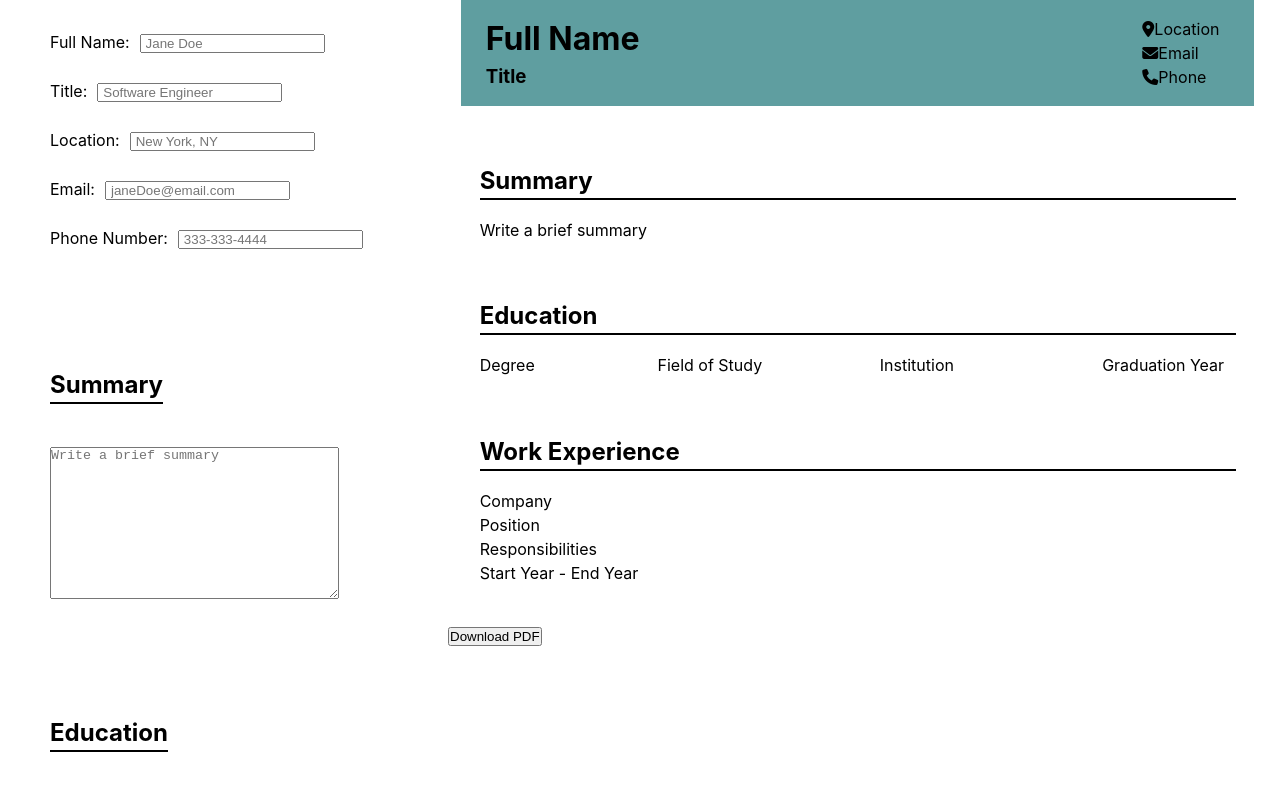
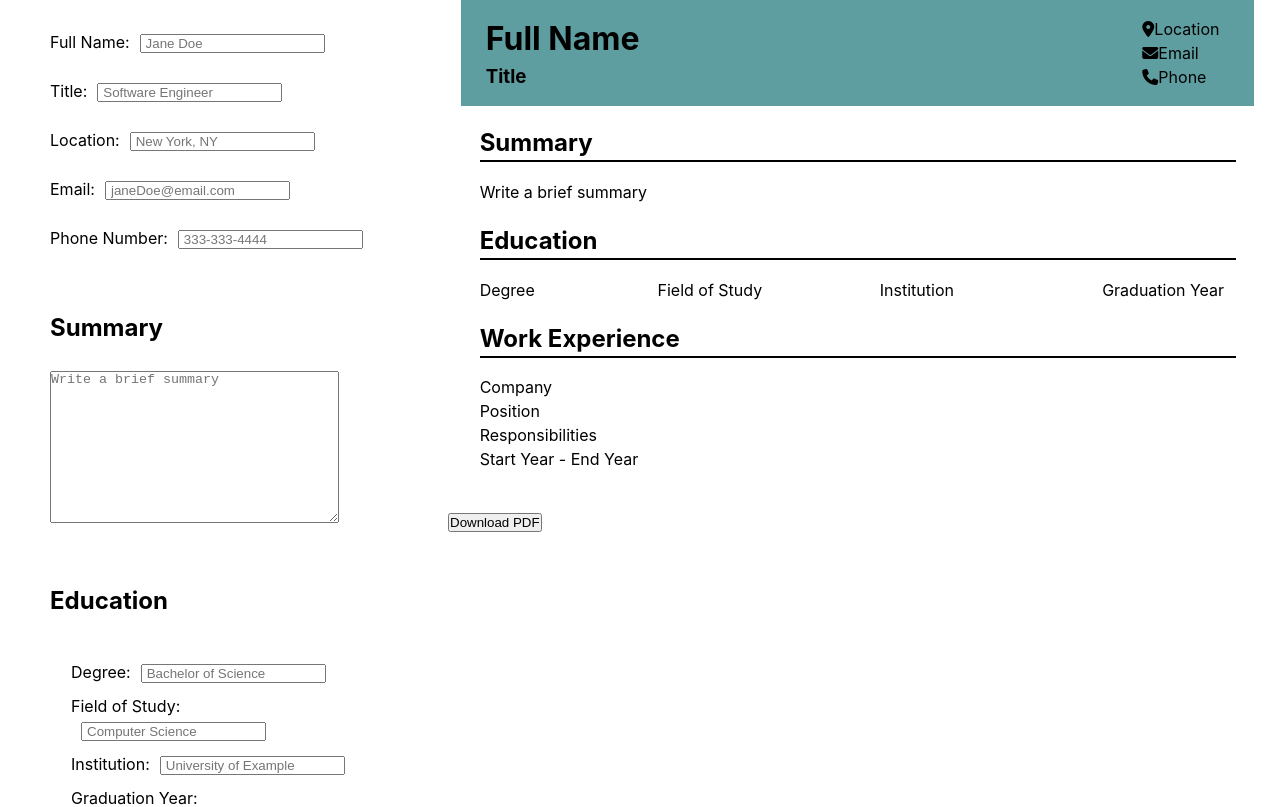
Before and after one commit to ha-x-3/odin-cv-application, a React (Vite) app: page / in a window 1280 px wide. Shown: the top 807 px of the page. Built offline with nearby package versions, Linux system fonts and the light colour scheme.

Commit message:
Added previewHeading class to avoid CSS rule overlap

```diff
--- a/src/components/Preview.jsx
+++ b/src/components/Preview.jsx
@@ -30,10 +30,10 @@ const Preview = forwardRef(
 						</div>
 					</div>
 
-					<h2>Summary</h2>
+					<h2 className='previewHeading'>Summary</h2>
 					<p>{summary || 'Write a brief summary'}</p>
 
-					<h2>Education</h2>
+					<h2 className='previewHeading'>Education</h2>
 					{educationInfo.map((edu, index) => (
 						<div
 							key={index}
@@ -46,7 +46,7 @@ const Preview = forwardRef(
 						</div>
 					))}
 
-					<h2>Work Experience</h2>
+					<h2 className='previewHeading'>Work Experience</h2>
 					{workInfo.map((work, index) => (
 						<div
 							key={index}
--- a/src/styles/previewStyles.css
+++ b/src/styles/previewStyles.css
@@ -22,13 +22,13 @@
   margin-right: 10px;
 }
 
-h2 {
+ .previewHeading {
   position: relative;
-  margin: 15mm 0 5mm;
+  margin: 5mm 0 5mm;
   page-break-after: avoid;
 }
 
-h2::after {
+ .previewHeading::after {
   content: "";
   position: absolute;
   left: 0;
```
